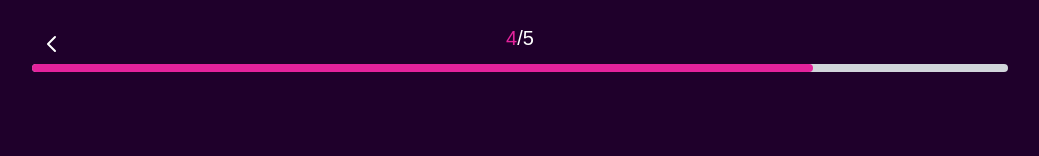
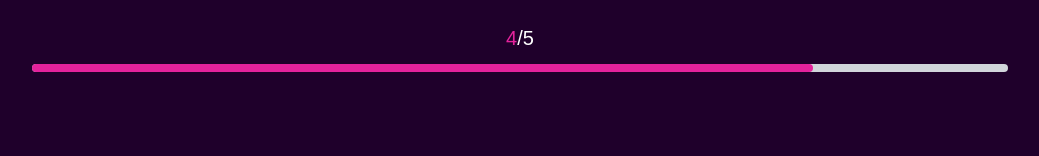
Before and after one commit to Freeman2333/quiz, a Next.js app: page /en/steps/hate in a window 1280 px wide. Shown: the top 156 px of the page, without its empty margins (120-1159 px from the left). Built offline with nearby package versions, Linux system fonts and the light colour scheme.

Commit message:
svg moved to a separate file

```diff
--- a/src/app/[locale]/steps/Steps.tsx
+++ b/src/app/[locale]/steps/Steps.tsx
@@ -1,9 +1,11 @@
 "use client";
 
-import { STEPS } from "@/constants";
 import { usePathname } from "next/navigation";
 import { useRouter } from "next/navigation";
-import React, { useEffect, useState } from "react";
+import { useEffect, useState } from "react";
+
+import { STEPS } from "@/constants";
+import Icons from "@/icons";
 
 const Steps: React.FC = () => {
   const pathname = usePathname();
@@ -39,27 +41,12 @@ const Steps: React.FC = () => {
   return (
     <div className="relative w-full mb-20">
       <div className="flex justify-center mb-2 text-sm font-medium relative">
-        {/* Show back button only if it's not the first step */}
         {currentStepIndex > 0 && (
           <button
             onClick={handleBackClick}
             className="absolute left-0 flex items-center p-2 bg-transparent border-none focus:outline-none"
           >
-            {/* Inline SVG for Chevron Left */}
-            <svg
-              xmlns="http://www.w3.org/2000/svg"
-              className="h-6 w-6 text-foreground mr-2"
-              fill="none"
-              viewBox="0 0 24 24"
-              stroke="currentColor"
-              strokeWidth="2"
-            >
-              <path
-                strokeLinecap="round"
-                strokeLinejoin="round"
-                d="M15 19l-7-7 7-7"
-              />
-            </svg>
+            {Icons.ChevronLeft}
           </button>
         )}
 
--- a/src/app/[locale]/steps/favorite/page.tsx
+++ b/src/app/[locale]/steps/favorite/page.tsx
@@ -31,7 +31,7 @@ const Page: React.FC = () => {
           <div
             key={key}
             onClick={() => handleToggle(key)}
-            className={`w-24 h-24 flex items-center justify-center rounded-full border-2 cursor-pointer transition-colors duration-300 ${
+            className={`w-24 h-24 flex items-center justify-center rounded-full border-2 hover:bg-secondaryLight hover:border-primary cursor-pointer transition-colors duration-300 ${
               favoriteTopics.includes(key)
                 ? "bg-secondaryLight border-primary"
                 : "bg-secondary border-transparent"
--- a/src/components/CheckboxPanel.tsx
+++ b/src/components/CheckboxPanel.tsx
@@ -1,4 +1,4 @@
-import React from "react";
+import Icons from "@/icons";
 
 interface CheckboxPanelProps {
   label: string;
@@ -37,20 +37,7 @@ const CheckboxPanel: React.FC<CheckboxPanelProps> = ({
                 : "bg-secondary text-primary border-primary"
             }`}
           >
-            {isChecked && (
-              <svg
-                xmlns="http://www.w3.org/2000/svg"
-                className="h-4 w-4 text-white"
-                viewBox="0 0 20 20"
-                fill="currentColor"
-              >
-                <path
-                  fillRule="evenodd"
-                  d="M16.707 5.293a1 1 0 00-1.414 0L8 12.586 4.707 9.293a1 1 0 00-1.414 1.414l4 4a1 1 0 001.414 0l8-8a1 1 0 000-1.414z"
-                  clipRule="evenodd"
-                />
-              </svg>
-            )}
+            {isChecked && Icons.CheckMark}
           </div>
         </div>
       </div>
--- /dev/null
+++ b/src/icons.tsx
@@ -0,0 +1,30 @@
+const Icons = {
+  ChevronLeft: (
+    <svg
+      xmlns="http://www.w3.org/2000/svg"
+      className="h-6 w-6 text-foreground mr-2"
+      fill="none"
+      viewBox="0 0 24 24"
+      stroke="currentColor"
+      strokeWidth="2"
+    >
+      <path strokeLinecap="round" strokeLinejoin="round" d="M15 19l-7-7 7-7" />
+    </svg>
+  ),
+  CheckMark: (
+    <svg
+      xmlns="http://www.w3.org/2000/svg"
+      className="h-4 w-4 text-white"
+      viewBox="0 0 20 20"
+      fill="currentColor"
+    >
+      <path
+        fillRule="evenodd"
+        d="M16.707 5.293a1 1 0 00-1.414 0L8 12.586 4.707 9.293a1 1 0 00-1.414 1.414l4 4a1 1 0 001.414 0l8-8a1 1 0 000-1.414z"
+        clipRule="evenodd"
+      />
+    </svg>
+  ),
+};
+
+export default Icons;
```
